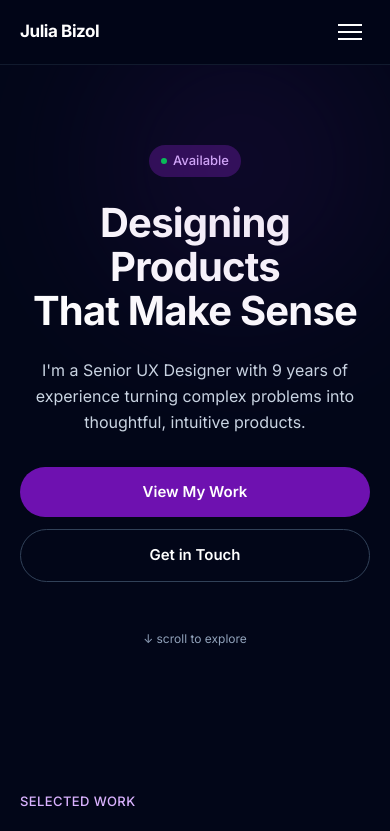
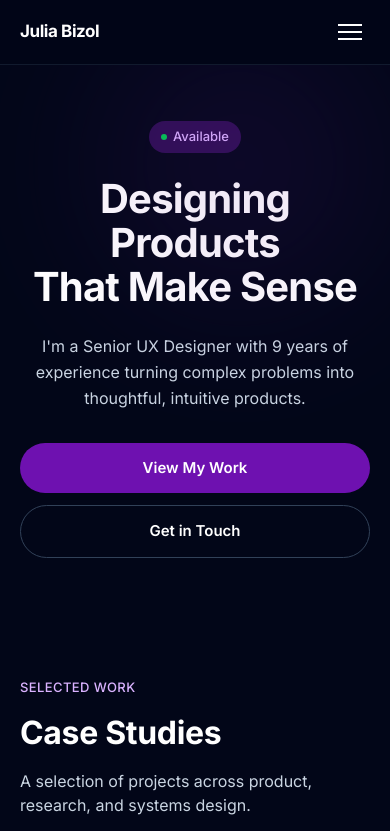
Before and after one commit to juliabizol/julia-portfolio, a Next.js app: page / in a window 390 px wide. Shown: the top 831 px of the page. Built offline with nearby package versions, Linux system fonts and the light colour scheme.

Commit message:
Tighten Hero padding by breakpoint and remove scroll indicator

```diff
--- a/src/components/hero.tsx
+++ b/src/components/hero.tsx
@@ -1,6 +1,6 @@
 export function Hero() {
   return (
-    <section className="relative flex flex-col items-center px-5 sm:px-12 lg:px-40 py-20 sm:py-24 md:py-28 lg:py-36 overflow-hidden text-center">
+    <section className="relative flex flex-col items-center px-5 sm:px-12 lg:px-40 py-14 md:py-20 lg:py-24 overflow-hidden text-center">
       {/* Purple glow orb */}
       <div
         className="pointer-events-none absolute right-[-50px] top-[-100px] h-[400px] w-[400px] md:h-[700px] md:w-[700px] rounded-full opacity-20"
@@ -46,9 +46,6 @@ export function Hero() {
           Get in Touch
         </a>
       </div>
-
-      {/* Scroll hint */}
-      <p className="mt-12 md:mt-16 text-[12px] text-slate-400">↓ scroll to explore</p>
     </section>
   );
 }
```
